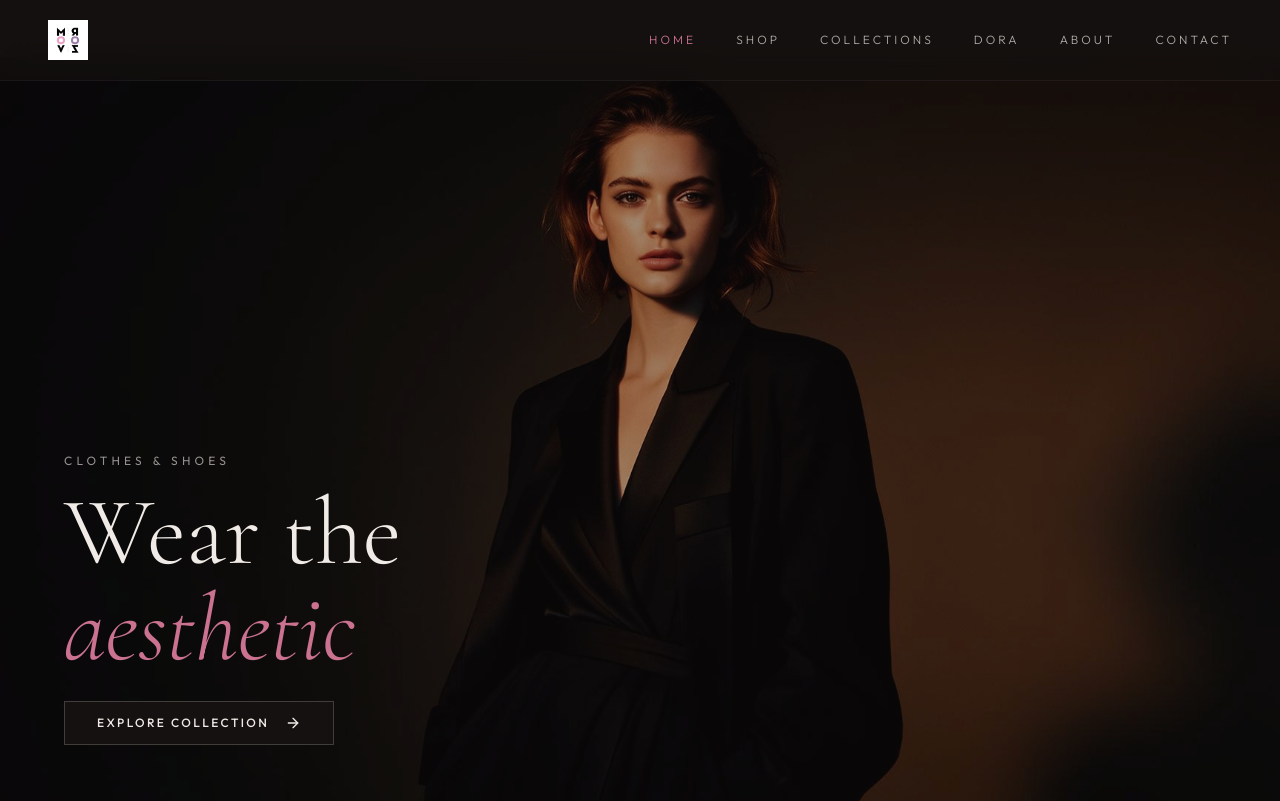
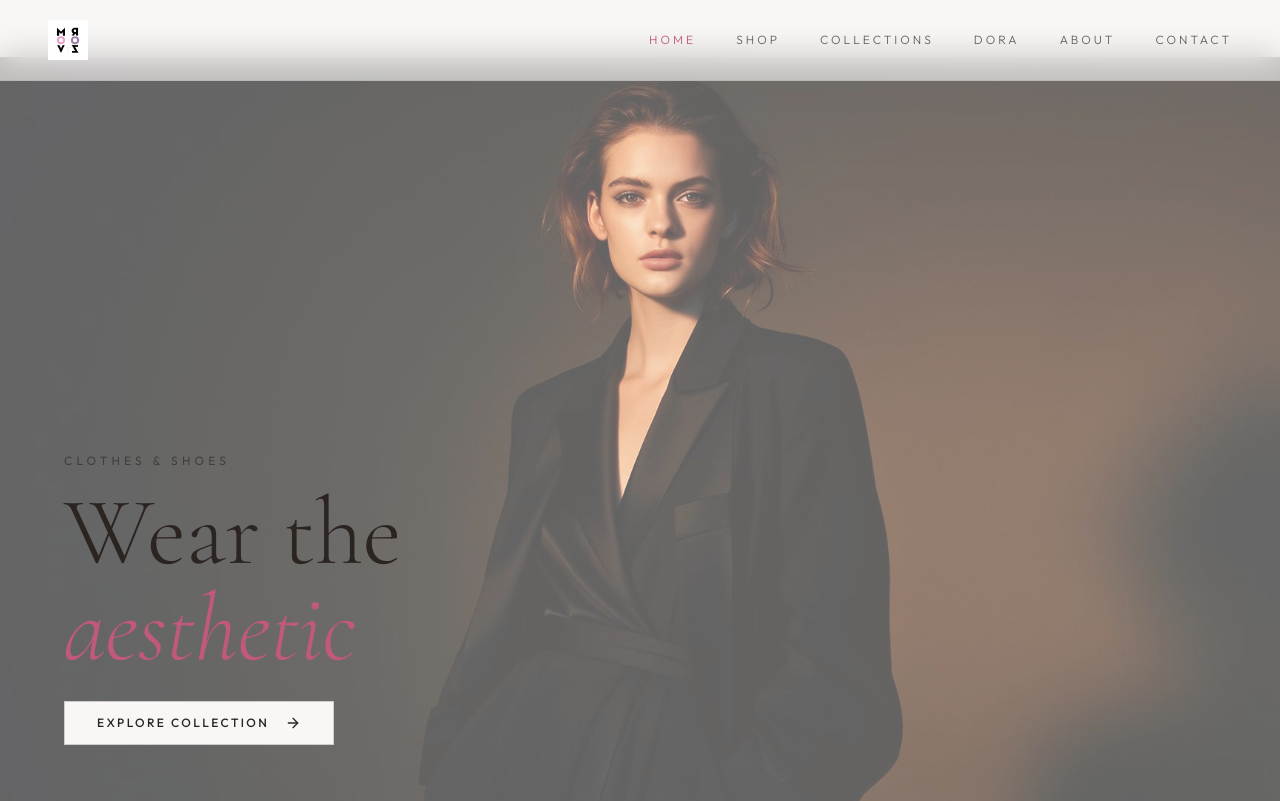
Before and after one commit to AmpasTheodoros/movroz-curated-style, a React (Vite) app: page / in a window 1280 px wide. Shown: the top 801 px of the page. Built offline with nearby package versions, Linux system fonts and the light colour scheme; the HTML template or start-up script is replaced by a standard one.

Commit message:
Changes
Co-authored-by: AmpasTheodoros <71594408+AmpasTheodoros@users.noreply.github.com>

```diff
--- a/src/index.css
+++ b/src/index.css
@@ -6,50 +6,50 @@
 
 @layer base {
   :root {
-    --background: 20 10% 7%;
-    --foreground: 35 25% 92%;
+    --background: 30 20% 97%;
+    --foreground: 20 15% 15%;
 
-    --card: 20 8% 10%;
-    --card-foreground: 35 25% 92%;
+    --card: 30 20% 100%;
+    --card-foreground: 20 15% 15%;
 
-    --popover: 20 8% 10%;
-    --popover-foreground: 35 25% 92%;
+    --popover: 30 20% 100%;
+    --popover-foreground: 20 15% 15%;
 
-    --primary: 35 25% 92%;
-    --primary-foreground: 20 10% 7%;
+    --primary: 20 15% 15%;
+    --primary-foreground: 30 20% 97%;
 
-    --secondary: 20 6% 13%;
-    --secondary-foreground: 35 25% 92%;
+    --secondary: 30 15% 93%;
+    --secondary-foreground: 20 15% 15%;
 
-    --muted: 20 5% 18%;
-    --muted-foreground: 30 8% 50%;
+    --muted: 30 10% 90%;
+    --muted-foreground: 20 5% 45%;
 
-    --accent: 340 45% 62%;
+    --accent: 340 45% 55%;
     --accent-foreground: 0 0% 100%;
 
-    --accent-secondary: 280 30% 58%;
+    --accent-secondary: 280 30% 55%;
     --accent-secondary-foreground: 0 0% 100%;
 
     --destructive: 0 84.2% 60.2%;
-    --destructive-foreground: 210 40% 98%;
+    --destructive-foreground: 30 20% 97%;
 
-    --border: 20 6% 16%;
-    --input: 20 6% 16%;
-    --ring: 340 45% 62%;
+    --border: 30 10% 88%;
+    --input: 30 10% 88%;
+    --ring: 340 45% 55%;
 
     --radius: 0.25rem;
 
     --font-serif: 'Cormorant Garamond', Georgia, serif;
     --font-sans: 'Outfit', system-ui, sans-serif;
 
-    --sidebar-background: 20 8% 10%;
-    --sidebar-foreground: 35 25% 92%;
-    --sidebar-primary: 35 25% 92%;
-    --sidebar-primary-foreground: 20 10% 7%;
-    --sidebar-accent: 20 6% 13%;
-    --sidebar-accent-foreground: 35 25% 92%;
-    --sidebar-border: 20 6% 16%;
-    --sidebar-ring: 340 45% 62%;
+    --sidebar-background: 30 20% 100%;
+    --sidebar-foreground: 20 15% 15%;
+    --sidebar-primary: 20 15% 15%;
+    --sidebar-primary-foreground: 30 20% 97%;
+    --sidebar-accent: 30 15% 93%;
+    --sidebar-accent-foreground: 20 15% 15%;
+    --sidebar-border: 30 10% 88%;
+    --sidebar-ring: 340 45% 55%;
   }
 }
 
```
